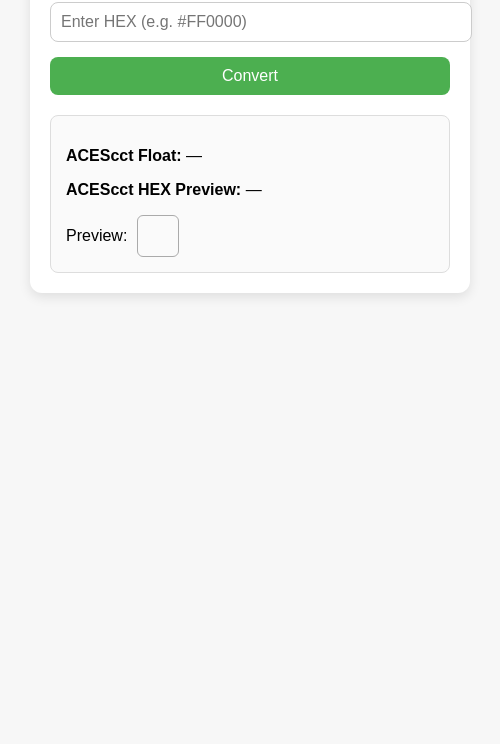
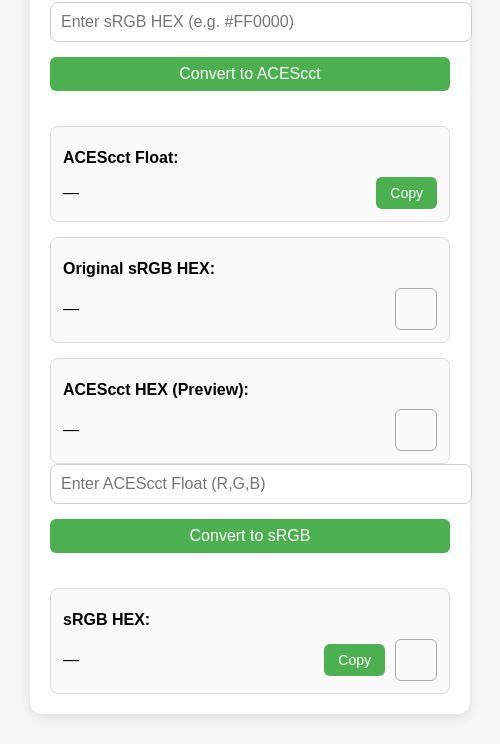
Before and after one commit to Mc-Mouli712/srgb-acescct-converter, an Electron app: page index.html in a window 500 px wide. Shown: the part 99-843 px from the top of the page. Before the commit the page ends 800 px from the top, so only its background shows below. Drawn offline with Linux system fonts and the light colour scheme.

Commit message:
Update index.html

```diff
--- a/index.html
+++ b/index.html
@@ -2,7 +2,7 @@
 <html lang="en">
 <head>
   <meta charset="UTF-8">
-  <title>sRGB → ACEScct Converter</title>
+  <title>sRGB ↔ ACEScct Converter</title>
   <script defer src="renderer.js"></script>
   <style>
     body {
@@ -11,7 +11,7 @@
       background: #f7f7f7;
     }
     .container {
-      max-width: 400px;
+      max-width: 480px;
       margin: auto;
       padding: 20px;
       background: white;
@@ -32,50 +32,113 @@
       border-radius: 8px;
     }
     button {
-      width: 100%;
-      padding: 10px;
-      font-size: 16px;
+      padding: 8px 14px;
+      font-size: 14px;
       background: #4CAF50;
       color: white;
       border: none;
-      border-radius: 8px;
+      border-radius: 6px;
       cursor: pointer;
+      margin-left: 10px;
     }
     button:hover {
       background: #45a049;
     }
-    #result {
-      margin-top: 20px;
-      padding: 15px;
+    #convert, #convert-back {
+      width: 100%;
+      margin: 0;
+      margin-bottom: 20px;
+      font-size: 16px;
+    }
+    .output {
+      margin-top: 15px;
+      padding: 12px;
       border-radius: 8px;
       background: #fafafa;
       border: 1px solid #ddd;
     }
-    #aces-swatch {
+    .row {
+      display: flex;
+      align-items: center;
+      justify-content: space-between;
+      margin-top: 10px;
+    }
+    .value {
+      flex-grow: 1;
+      word-break: break-word;
+    }
+    .swatch {
       width: 40px;
       height: 40px;
       border-radius: 6px;
       border: 1px solid #aaa;
       margin-left: 10px;
     }
-    .row {
+    .preview-row {
       display: flex;
       align-items: center;
-      margin-top: 10px;
+      margin-top: 15px;
+    }
+    .copied {
+      color: #4CAF50;
+      font-size: 12px;
+      margin-left: 8px;
+      display: none;
     }
   </style>
 </head>
 <body>
   <div class="container">
-    <h1>sRGB → ACEScct Converter</h1>
-    <input id="hex" type="text" placeholder="Enter HEX (e.g. #FF0000)">
-    <button id="convert">Convert</button>
-    <div id="result">
-      <p><strong>ACEScct Float:</strong> <span id="aces-float">—</span></p>
-      <p><strong>ACEScct HEX Preview:</strong> <span id="aces-hex">—</span></p>
+    <h1>sRGB ↔ ACEScct Converter</h1>
+
+    <!-- Forward -->
+    <input id="hex" type="text" placeholder="Enter sRGB HEX (e.g. #FF0000)">
+    <button id="convert">Convert to ACEScct</button>
+
+    <div class="output">
       <div class="row">
-        <span>Preview:</span>
-        <div id="aces-swatch"></div>
+        <strong>ACEScct Float:</strong>
+      </div>
+      <div class="row">
+        <span class="value" id="aces-float">—</span>
+        <button onclick="copyText('aces-float')">Copy</button>
+        <span class="copied" id="copied-float">Copied!</span>
+      </div>
+    </div>
+
+    <div class="output">
+      <div class="row">
+        <strong>Original sRGB HEX:</strong>
+      </div>
+      <div class="row">
+        <span class="value" id="srgb-hex">—</span>
+        <div class="swatch" id="srgb-swatch"></div>
+      </div>
+    </div>
+
+    <div class="output">
+      <div class="row">
+        <strong>ACEScct HEX (Preview):</strong>
+      </div>
+      <div class="row">
+        <span class="value" id="aces-hex">—</span>
+        <div class="swatch" id="aces-swatch"></div>
+      </div>
+    </div>
+
+    <!-- Backward -->
+    <input id="float" type="text" placeholder="Enter ACEScct Float (R,G,B)">
+    <button id="convert-back">Convert to sRGB</button>
+
+    <div class="output">
+      <div class="row">
+        <strong>sRGB HEX:</strong>
+      </div>
+      <div class="row">
+        <span class="value" id="back-hex">—</span>
+        <button onclick="copyText('back-hex')">Copy</button>
+        <span class="copied" id="copied-back">Copied!</span>
+        <div class="swatch" id="back-swatch"></div>
       </div>
     </div>
   </div>
```
